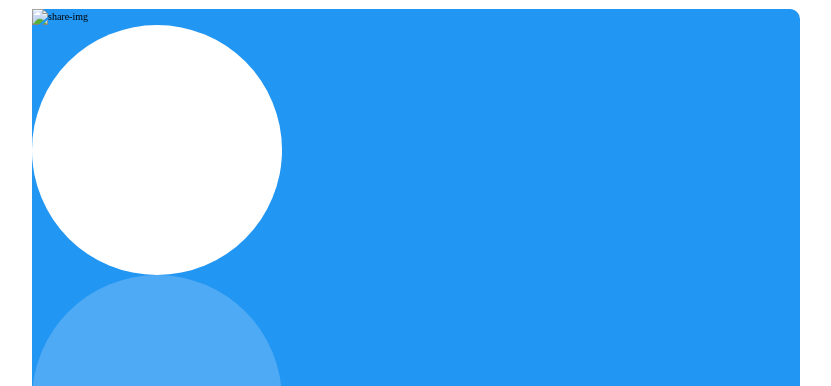
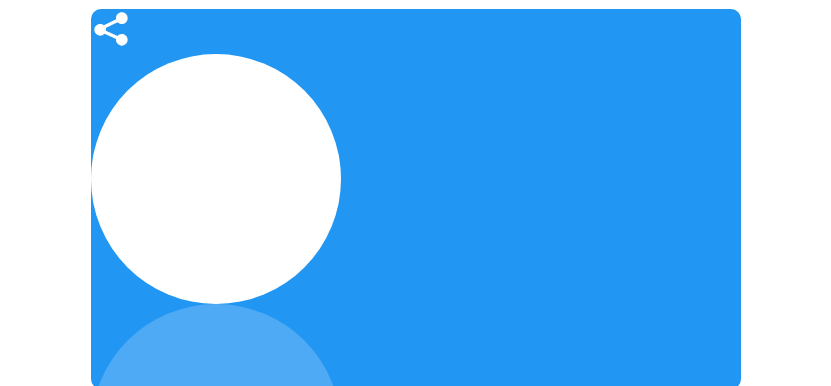
Before and after one commit to Beast-Code9999/Meditate, a website: page index.html in a window 1280 px wide. Shown: the part 95-481 px from the top of the page, without its empty margins (224-1055 px from the left). Drawn offline with Linux system fonts and the light colour scheme.

Commit message:
add share image

```diff
--- a/index.html
+++ b/index.html
@@ -16,7 +16,7 @@
     <main class="main">
         <div class="container">
             <div class="share">
-                <img src="" alt="share-img">
+                <img src="./img/share-filled-svgrepo-com.svg" alt="share-img">
             </div>
             <div class="circle">
                 <div class="circle__white"></div>
--- a/sass/layout/_main.scss
+++ b/sass/layout/_main.scss
@@ -5,14 +5,18 @@
 }
 
 .container {
-    width: 60%;
-    height: 30%;
+    width: 65rem;
+    height: 38rem;
     background-color: $color-primary;
     border-radius: 1rem;
 }
 
 .share {
 
+
+    & > img {
+        width: 4rem;
+    }
 }
 
 .circle {
```
Also changed, not shown: img/share-filled-svgrepo-com.svg (added), style.css.
